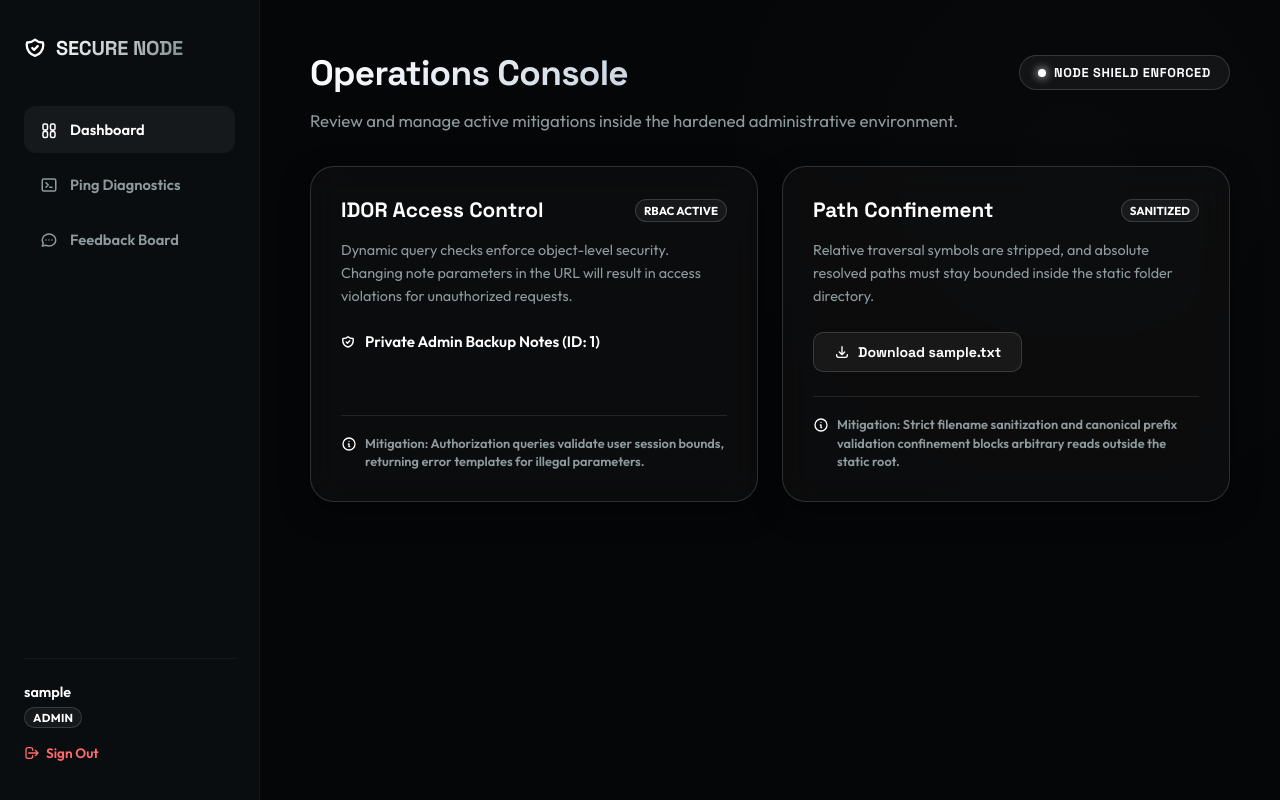
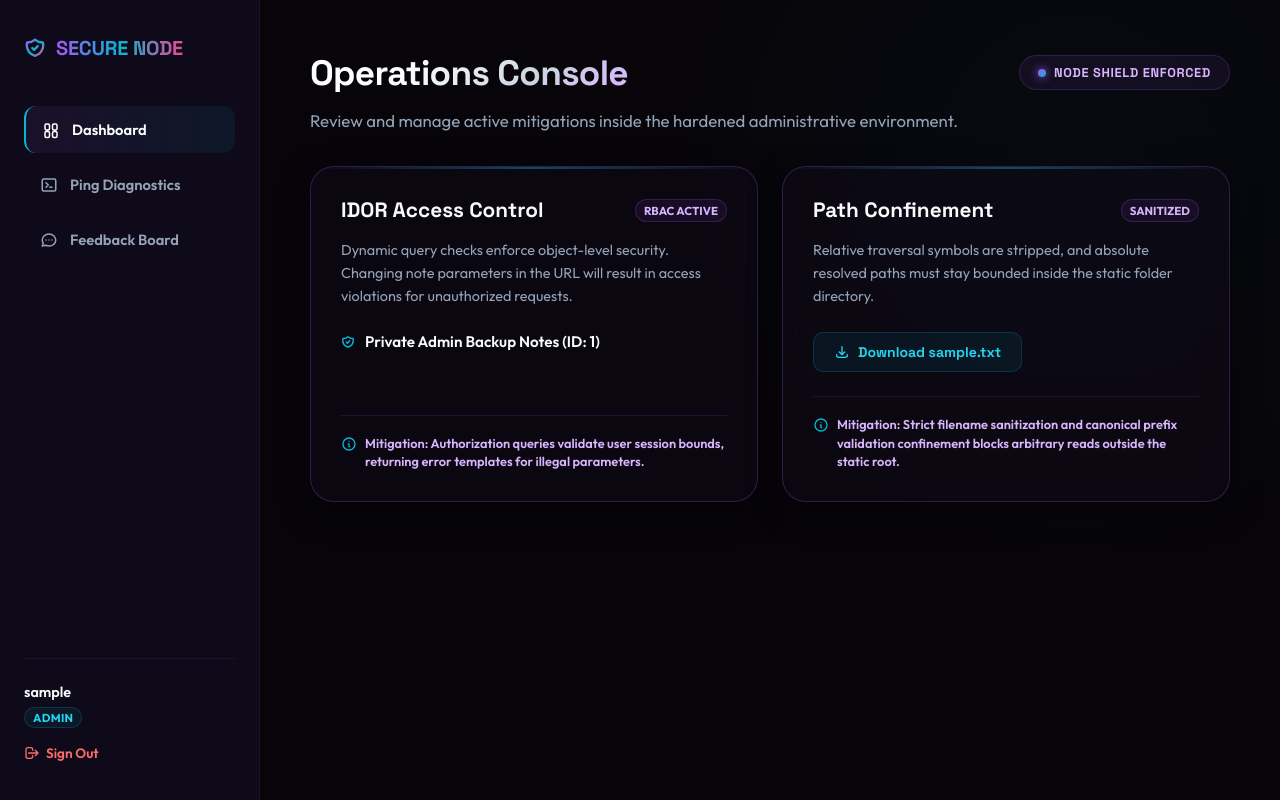
Before and after one commit to Aathi123-123/Security-Audit-Project_4, a Flask app: page /dashboard in a window 1280 px wide. Run offline with Flask 3, Linux system fonts and the light colour scheme; the visitor is signed in with stand-in values (Sample User, id 1).

Commit message:
Design Enhancement: Upgraded secure portal templates to futuristic multi-color gradient theme with centered layout alignment

```diff
--- a/secure_app/templates/dashboard.html
+++ b/secure_app/templates/dashboard.html
@@ -7,14 +7,16 @@
     <link href="https://fonts.googleapis.com/css2?family=Outfit:wght@300;400;500;600;700;800&family=Space+Grotesk:wght@400;500;600;700&display=swap" rel="stylesheet">
     <style>
         :root {
-            --bg-dark: #050608;
-            --bg-sidebar: #0a0d10;
-            --bg-panel: rgba(20, 20, 20, 0.45);
-            --border-neon: rgba(255, 255, 255, 0.15);
-            --text-main: #ffffff;
-            --text-muted: #8e9a9d;
-            --accent: #ffffff;
-            --glow: rgba(255, 255, 255, 0.1);
+            --bg-dark: #07050a;
+            --bg-sidebar: #0e0a19;
+            --bg-panel: rgba(18, 12, 28, 0.45);
+            --border-neon: rgba(168, 85, 247, 0.25);
+            --text-main: #f8fafc;
+            --text-muted: #94a3b8;
+            --accent-start: #a855f7;
+            --accent-mid: #06b6d4;
+            --accent-end: #ec4899;
+            --glow: rgba(168, 85, 247, 0.25);
         }
         * { box-sizing: border-box; margin: 0; padding: 0; }
         body {
@@ -29,7 +31,7 @@
         .sidebar {
             width: 260px;
             background-color: var(--bg-sidebar);
-            border-right: 1px solid rgba(255, 255, 255, 0.05);
+            border-right: 1px solid rgba(168, 85, 247, 0.1);
             padding: 35px 24px;
             display: flex;
             flex-direction: column;
@@ -47,7 +49,7 @@
             font-size: 1.25rem;
             font-weight: 700;
             letter-spacing: -0.01em;
-            background: linear-gradient(135deg, #fff 0%, #7f8c8d 100%);
+            background: linear-gradient(90deg, var(--accent-start), var(--accent-mid), var(--accent-end));
             -webkit-background-clip: text;
             -webkit-text-fill-color: transparent;
         }
@@ -71,11 +73,12 @@
             transition: all 0.3s ease;
         }
         .menu-item a:hover, .menu-item.active a {
-            color: var(--accent);
-            background: rgba(255, 255, 255, 0.05);
+            color: #ffffff;
+            background: linear-gradient(90deg, rgba(168, 85, 247, 0.08), rgba(6, 182, 212, 0.08));
+            border-left: 2px solid var(--accent-mid);
         }
         .sidebar-footer {
-            border-top: 1px solid rgba(255, 255, 255, 0.05);
+            border-top: 1px solid rgba(168, 85, 247, 0.1);
             padding-top: 24px;
         }
         .user-block {
@@ -90,9 +93,9 @@
             color: var(--text-main);
         }
         .user-badge {
-            background: rgba(255, 255, 255, 0.05);
-            border: 1px solid rgba(255, 255, 255, 0.15);
-            color: var(--accent);
+            background: rgba(6, 182, 212, 0.08);
+            border: 1px solid rgba(6, 182, 212, 0.2);
+            color: #22d3ee;
             padding: 2px 8px;
             border-radius: 20px;
             font-weight: 700;
@@ -120,7 +123,7 @@
             flex-grow: 1;
             padding: 50px;
             overflow-y: auto;
-            background-image: radial-gradient(circle at 80% 20%, rgba(255, 255, 255, 0.01) 0%, transparent 40%);
+            background-image: radial-gradient(circle at 80% 20%, rgba(6, 182, 212, 0.03) 0%, transparent 40%);
             display: flex;
             justify-content: center;
         }
@@ -139,7 +142,7 @@
             font-size: 2.2rem;
             font-weight: 700;
             letter-spacing: -0.02em;
-            background: linear-gradient(135deg, #fff 0%, #cbd5e1 100%);
+            background: linear-gradient(135deg, #fff 30%, #cbd5e1 70%, #d8b4fe 100%);
             -webkit-background-clip: text;
             -webkit-text-fill-color: transparent;
         }
@@ -147,23 +150,23 @@
             display: inline-flex;
             align-items: center;
             gap: 8px;
-            background: rgba(255, 255, 255, 0.05);
-            border: 1px solid rgba(255, 255, 255, 0.15);
+            background: rgba(168, 85, 247, 0.08);
+            border: 1px solid rgba(168, 85, 247, 0.2);
             padding: 8px 18px;
             border-radius: 30px;
             font-family: 'Space Grotesk', sans-serif;
             font-size: 0.8rem;
             font-weight: 700;
-            color: var(--accent);
+            color: #d8b4fe;
             text-transform: uppercase;
             letter-spacing: 0.05em;
         }
         .status-dot {
             width: 8px;
             height: 8px;
-            background-color: var(--accent);
+            background: linear-gradient(135deg, var(--accent-start), var(--accent-mid));
             border-radius: 50%;
-            box-shadow: 0 0 10px var(--accent);
+            box-shadow: 0 0 10px var(--accent-start);
         }
         .subtitle {
             color: var(--text-muted);
@@ -179,23 +182,35 @@
             .grid-layout { grid-template-columns: 1fr; }
         }
 
-        /* Modern Monochrome Cards */
+        /* Modern Gradients Cards */
         .dashboard-card {
             background: var(--bg-panel);
             border: 1px solid var(--border-neon);
             backdrop-filter: blur(16px);
             padding: 30px;
             border-radius: 24px;
-            box-shadow: 0 10px 30px rgba(0, 0, 0, 0.4);
+            box-shadow: 0 10px 30px rgba(0, 0, 0, 0.5);
             transition: all 0.3s cubic-bezier(0.16, 1, 0.3, 1);
             display: flex;
             flex-direction: column;
             justify-content: space-between;
+            position: relative;
+            overflow: hidden;
+        }
+        .dashboard-card::after {
+            content: '';
+            position: absolute;
+            top: 0;
+            left: 0;
+            width: 100%;
+            height: 2px;
+            background: linear-gradient(90deg, transparent, var(--accent-mid), transparent);
+            opacity: 0.4;
         }
         .dashboard-card:hover {
             transform: translateY(-4px);
-            border-color: rgba(255, 255, 255, 0.45);
-            box-shadow: 0 16px 35px rgba(255, 255, 255, 0.05);
+            border-color: rgba(6, 182, 212, 0.45);
+            box-shadow: 0 16px 35px rgba(168, 85, 247, 0.08);
         }
         .card-title-row {
             display: flex;
@@ -210,9 +225,9 @@
             color: var(--text-main);
         }
         .shield-badge {
-            background: rgba(255, 255, 255, 0.05);
-            border: 1px solid rgba(255, 255, 255, 0.15);
-            color: var(--accent);
+            background: rgba(168, 85, 247, 0.08);
+            border: 1px solid rgba(168, 85, 247, 0.2);
+            color: #d8b4fe;
             font-size: 0.72rem;
             font-weight: 700;
             padding: 3px 8px;
@@ -243,14 +258,13 @@
             transition: color 0.3s ease;
         }
         .dashboard-card ul li a:hover {
-            color: var(--accent);
-            text-decoration: underline;
+            color: var(--accent-mid);
         }
         .mitigation-banner {
-            border-top: 1px solid rgba(255, 255, 255, 0.1);
+            border-top: 1px solid rgba(168, 85, 247, 0.15);
             padding-top: 18px;
             font-size: 0.8rem;
-            color: var(--text-muted);
+            color: #d8b4fe;
             font-weight: 600;
             line-height: 1.45;
             display: flex;
@@ -260,16 +274,16 @@
         .mitigation-banner svg {
             flex-shrink: 0;
             margin-top: 2px;
-            color: var(--accent);
+            color: var(--accent-mid);
         }
         .btn-action {
             display: inline-flex;
             align-items: center;
             gap: 8px;
             padding: 10px 20px;
-            background: rgba(255, 255, 255, 0.05);
-            color: var(--accent);
-            border: 1px solid rgba(255, 255, 255, 0.15);
+            background: rgba(6, 182, 212, 0.08);
+            color: #22d3ee;
+            border: 1px solid rgba(6, 182, 212, 0.2);
             border-radius: 10px;
             text-decoration: none;
             font-family: 'Space Grotesk', sans-serif;
@@ -280,9 +294,9 @@
             margin-bottom: 24px;
         }
         .btn-action:hover {
-            background: #ffffff;
-            color: #050608;
-            box-shadow: 0 4px 15px var(--glow);
+            background: linear-gradient(90deg, var(--accent-start), var(--accent-mid));
+            color: #ffffff;
+            box-shadow: 0 4px 15px rgba(6, 182, 212, 0.4);
         }
     </style>
 </head>
@@ -291,7 +305,14 @@
     <div class="sidebar">
         <div>
             <div class="logo-area">
-                <svg width="22" height="22" fill="none" viewBox="0 0 24 24" stroke="var(--accent)" stroke-width="2.5">
+                <svg width="22" height="22" fill="none" viewBox="0 0 24 24" stroke="url(#logoGrad)" stroke-width="2.5">
+                    <defs>
+                        <linearGradient id="logoGrad" x1="0%" y1="0%" x2="100%" y2="100%">
+                            <stop offset="0%" stop-color="#a855f7" />
+                            <stop offset="50%" stop-color="#06b6d4" />
+                            <stop offset="100%" stop-color="#ec4899" />
+                        </linearGradient>
+                    </defs>
                     <path stroke-linecap="round" stroke-linejoin="round" d="M9 12l2 2 4-4m5.618-4.016A11.955 11.955 0 0112 2.944a11.955 11.955 0 01-8.618 3.04A12.02 12.02 0 003 9c0 5.591 3.824 10.29 9 11.622 5.176-1.332 9-6.03 9-11.622 0-1.042-.133-2.052-.382-3.016z"/>
                 </svg>
                 <h3>SECURE NODE</h3>
@@ -361,21 +382,21 @@
                         <ul>
                             {% if session['user_id'] == 1 %}
                                 <li>
-                                    <svg width="14" height="14" fill="none" viewBox="0 0 24 24" stroke="var(--accent)" stroke-width="2.5">
+                                    <svg width="14" height="14" fill="none" viewBox="0 0 24 24" stroke="var(--accent-mid)" stroke-width="2.5">
                                         <path stroke-linecap="round" stroke-linejoin="round" d="M9 12l2 2 4-4m5.618-4.016A11.955 11.955 0 0112 2.944a11.955 11.955 0 01-8.618 3.04A12.02 12.02 0 003 9c0 5.591 3.824 10.29 9 11.622 5.176-1.332 9-6.03 9-11.622 0-1.042-.133-2.052-.382-3.016z"/>
                                     </svg>
                                     <a href="/view_note?id=1">Private Admin Backup Notes (ID: 1)</a>
                                 </li>
                             {% elif session['user_id'] == 2 %}
                                 <li>
-                                    <svg width="14" height="14" fill="none" viewBox="0 0 24 24" stroke="var(--accent)" stroke-width="2.5">
+                                    <svg width="14" height="14" fill="none" viewBox="0 0 24 24" stroke="var(--accent-mid)" stroke-width="2.5">
                                         <path stroke-linecap="round" stroke-linejoin="round" d="M9 12l2 2 4-4m5.618-4.016A11.955 11.955 0 0112 2.944a11.955 11.955 0 01-8.618 3.04A12.02 12.02 0 003 9c0 5.591 3.824 10.29 9 11.622 5.176-1.332 9-6.03 9-11.622 0-1.042-.133-2.052-.382-3.016z"/>
                                     </svg>
                                     <a href="/view_note?id=2">Alice's Personal Notes (ID: 2)</a>
                                 </li>
                             {% elif session['user_id'] == 3 %}
                                 <li>
-                                    <svg width="14" height="14" fill="none" viewBox="0 0 24 24" stroke="var(--accent)" stroke-width="2.5">
+                                    <svg width="14" height="14" fill="none" viewBox="0 0 24 24" stroke="var(--accent-mid)" stroke-width="2.5">
                                         <path stroke-linecap="round" stroke-linejoin="round" d="M9 12l2 2 4-4m5.618-4.016A11.955 11.955 0 0112 2.944a11.955 11.955 0 01-8.618 3.04A12.02 12.02 0 003 9c0 5.591 3.824 10.29 9 11.622 5.176-1.332 9-6.03 9-11.622 0-1.042-.133-2.052-.382-3.016z"/>
                                     </svg>
                                     <a href="/view_note?id=3">Bob's Shopping Notes (ID: 3)</a>
```
Also changed, not shown: secure_app/templates/error.html (+22 -18 lines), secure_app/templates/feedback.html (+61 -42 lines), secure_app/templates/index.html (+33 -30 lines), secure_app/templates/login.html (+24 -23 lines), secure_app/templates/note.html (+22 -18 lines), secure_app/templates/ping.html (+60 -39 lines).
